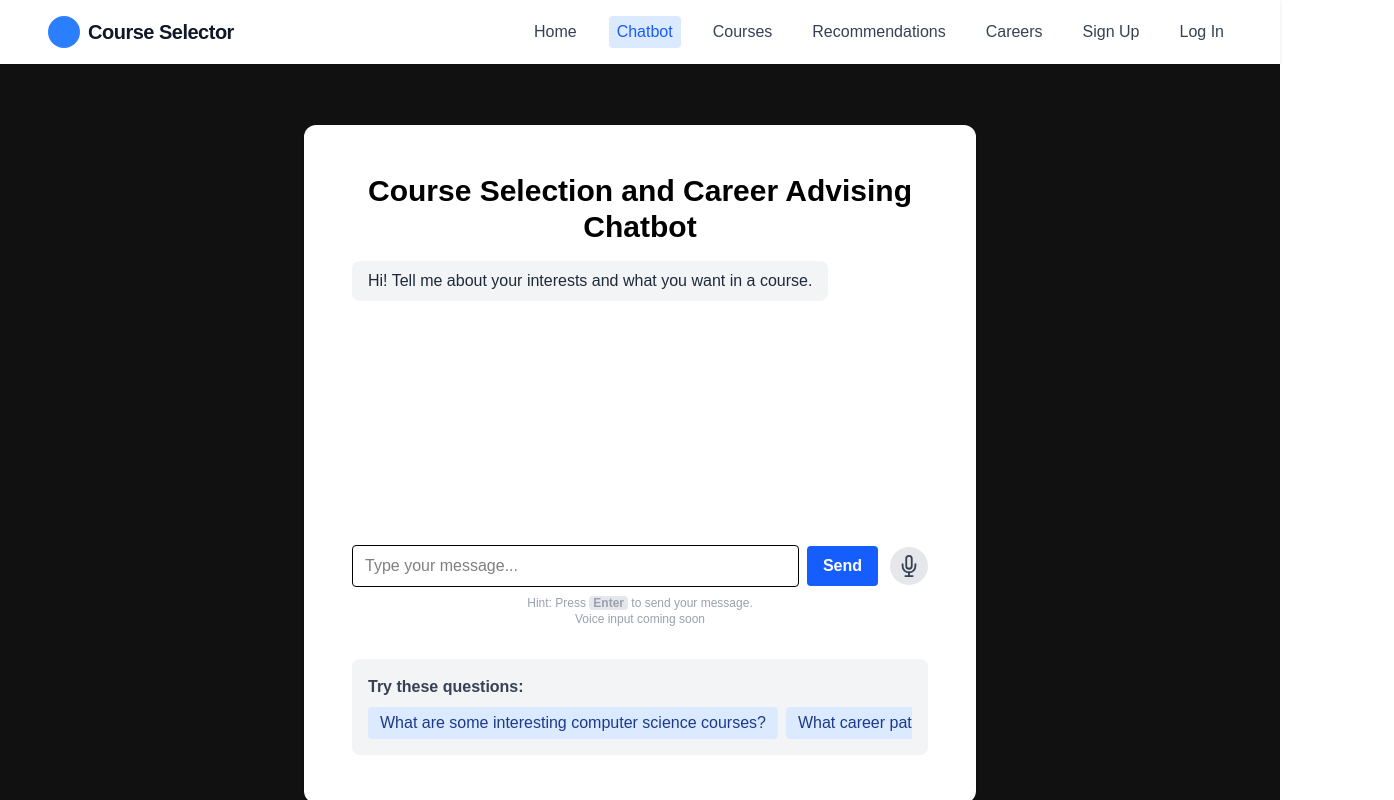
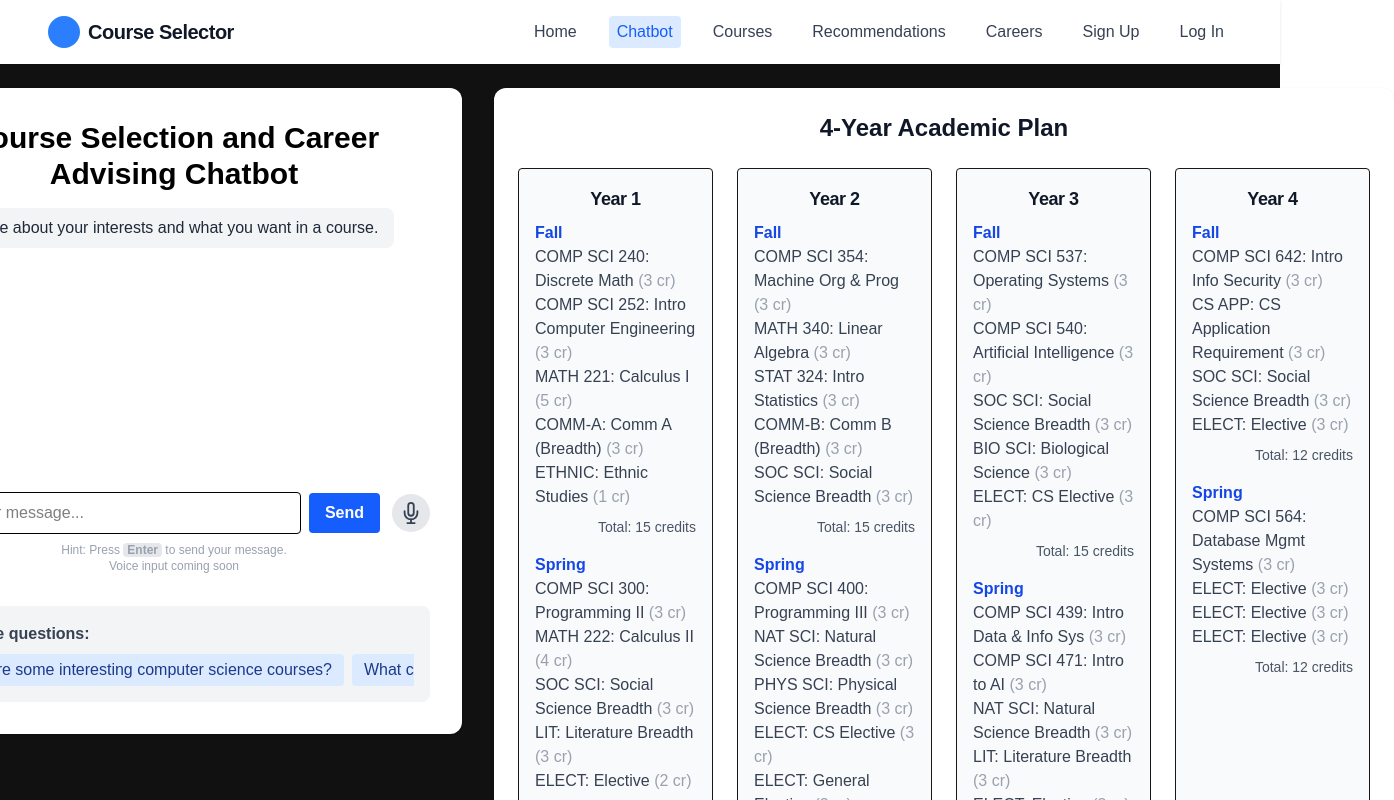
Before and after one commit to Ashmit2520/uw-course-career-ai, a Next.js app: page /chat in a window 1280 px wide. Shown: the top 800 px of the page, 1394 px wide, since content can reach past the window. Built offline with nearby package versions, Linux system fonts and the light colour scheme.

Commit message:
created FourYearPlan.js in app/chat/

```diff
--- /dev/null
+++ b/src/app/chat/FourYearPlan.js
@@ -0,0 +1,100 @@
+"use client";
+const YEARS = ["Year 1", "Year 2", "Year 3", "Year 4"];
+const SEMESTERS = ["Fall", "Spring"];
+
+const fourYearPlan = [
+  [
+    { code: "COMP SCI 240", name: "Discrete Math", credits: 3 },
+    { code: "COMP SCI 252", name: "Intro Computer Engineering", credits: 3 },
+    { code: "MATH 221", name: "Calculus I", credits: 5 },
+    { code: "COMM-A", name: "Comm A (Breadth)", credits: 3 },
+    { code: "ETHNIC", name: "Ethnic Studies", credits: 1 }
+  ],
+  [
+    { code: "COMP SCI 300", name: "Programming II", credits: 3 },
+    { code: "MATH 222", name: "Calculus II", credits: 4 },
+    { code: "SOC SCI", name: "Social Science Breadth", credits: 3 },
+    { code: "LIT", name: "Literature Breadth", credits: 3 },
+    { code: "ELECT", name: "Elective", credits: 2 }
+  ],
+  [
+    { code: "COMP SCI 354", name: "Machine Org & Prog", credits: 3 },
+    { code: "MATH 340", name: "Linear Algebra", credits: 3 },
+    { code: "STAT 324", name: "Intro Statistics", credits: 3 },
+    { code: "COMM-B", name: "Comm B (Breadth)", credits: 3 },
+    { code: "SOC SCI", name: "Social Science Breadth", credits: 3 }
+  ],
+  [
+    { code: "COMP SCI 400", name: "Programming III", credits: 3 },
+    { code: "NAT SCI", name: "Natural Science Breadth", credits: 3 },
+    { code: "PHYS SCI", name: "Physical Science Breadth", credits: 3 },
+    { code: "ELECT", name: "CS Elective", credits: 3 },
+    { code: "ELECT", name: "General Elective", credits: 3 }
+  ],
+  [
+    { code: "COMP SCI 537", name: "Operating Systems", credits: 3 },
+    { code: "COMP SCI 540", name: "Artificial Intelligence", credits: 3 },
+    { code: "SOC SCI", name: "Social Science Breadth", credits: 3 },
+    { code: "BIO SCI", name: "Biological Science", credits: 3 },
+    { code: "ELECT", name: "CS Elective", credits: 3 }
+  ],
+  [
+    { code: "COMP SCI 439", name: "Intro Data & Info Sys", credits: 3 },
+    { code: "COMP SCI 471", name: "Intro to AI", credits: 3 },
+    { code: "NAT SCI", name: "Natural Science Breadth", credits: 3 },
+    { code: "LIT", name: "Literature Breadth", credits: 3 },
+    { code: "ELECT", name: "Elective", credits: 3 }
+  ],
+  [
+    { code: "COMP SCI 642", name: "Intro Info Security", credits: 3 },
+    { code: "CS APP", name: "CS Application Requirement", credits: 3 },
+    { code: "SOC SCI", name: "Social Science Breadth", credits: 3 },
+    { code: "ELECT", name: "Elective", credits: 3 }
+  ],
+  [
+    { code: "COMP SCI 564", name: "Database Mgmt Systems", credits: 3 },
+    { code: "ELECT", name: "Elective", credits: 3 },
+    { code: "ELECT", name: "Elective", credits: 3 },
+    { code: "ELECT", name: "Elective", credits: 3 }
+  ],
+];
+
+export default function FourYearPlan() {
+  return (
+    <div className="bg-white rounded-xl shadow p-6 w-full max-w-6xl min-w-[900px]">
+      <h2 className="text-2xl font-bold mb-6 text-gray-900 text-center">
+        4-Year Academic Plan
+      </h2>
+      {/* Use grid-cols-4 for a true 4-column layout */}
+      <div className="grid grid-cols-4 gap-6">
+        {YEARS.map((year, yIdx) => (
+          <div key={year} className="border rounded p-4 bg-gray-50">
+            <h3 className="text-lg font-bold text-gray-900 mb-2 text-center tracking-tight">
+              {year}
+            </h3>
+            {SEMESTERS.map((sem, sIdx) => {
+              const semesterIdx = yIdx * 2 + sIdx;
+              const courses = fourYearPlan[semesterIdx] || [];
+              return (
+                <div key={sem} className="mb-4">
+                  <h4 className="text-blue-700 font-semibold">{sem}</h4>
+                  <ul>
+                    {courses.map((c, rIdx) => (
+                      <li key={rIdx} className="text-gray-700">
+                        {c.code}: {c.name}{" "}
+                        <span className="text-gray-400">({c.credits} cr)</span>
+                      </li>
+                    ))}
+                  </ul>
+                  <div className="mt-2 text-right text-sm text-gray-600">
+                    Total: {courses.reduce((acc, c) => acc + (c.credits || 0), 0)} credits
+                  </div>
+                </div>
+              );
+            })}
+          </div>
+        ))}
+      </div>
+    </div>
+  );
+}
--- a/src/app/chat/page.js
+++ b/src/app/chat/page.js
@@ -1,6 +1,7 @@
 "use client";
 import { useState, useRef } from "react";
 import { FiMic } from "react-icons/fi";
+import FourYearPlan from "./FourYearPlan"; // Adjust the path if needed
 
 const SUGGESTED_QUESTIONS = [
   "What are some interesting computer science courses?",
@@ -86,10 +87,11 @@ export default function ChatbotPage() {
 
   return (
     <main
-      className="flex flex-col items-center justify-center min-h-screen w-full bg-black px-4"
+      className="flex flex-row items-start justify-center min-h-screen w-full bg-black px-2 py-6 gap-8"
       style={{ background: "#111" }}
     >
-      <div className="bg-white shadow rounded-xl p-12 w-full max-w-2xl flex flex-col items-center">
+      {/* Chat Window - left side */}
+      <div className="bg-white shadow rounded-xl p-8 w-full max-w-xl flex flex-col items-center flex-shrink-0">
         <h2 className="text-3xl font-extrabold mb-4 text-center text-black">
           Course Selection and Career Advising Chatbot
         </h2>
@@ -141,11 +143,10 @@ export default function ChatbotPage() {
           <br />
           Voice input coming soon
         </div>
-
         {/* SUGGESTED QUESTIONS SECTION */}
         <div className="mt-8 bg-gray-100 rounded-lg p-4 w-full">
           <div className="font-semibold mb-2 text-gray-700">Try these questions:</div>
-            <div className="flex flex-row flex-nowrap gap-2 overflow-x-auto">
+          <div className="flex flex-row flex-nowrap gap-2 overflow-x-auto">
             {SUGGESTED_QUESTIONS.map((q) => (
               <button
                 key={q}
@@ -158,6 +159,11 @@ export default function ChatbotPage() {
           </div>
         </div>
       </div>
+
+      {/* Four Year Plan - right side */}
+      <div className="flex-1 flex justify-center">
+        <FourYearPlan />
+      </div>
     </main>
   );
 }
```
